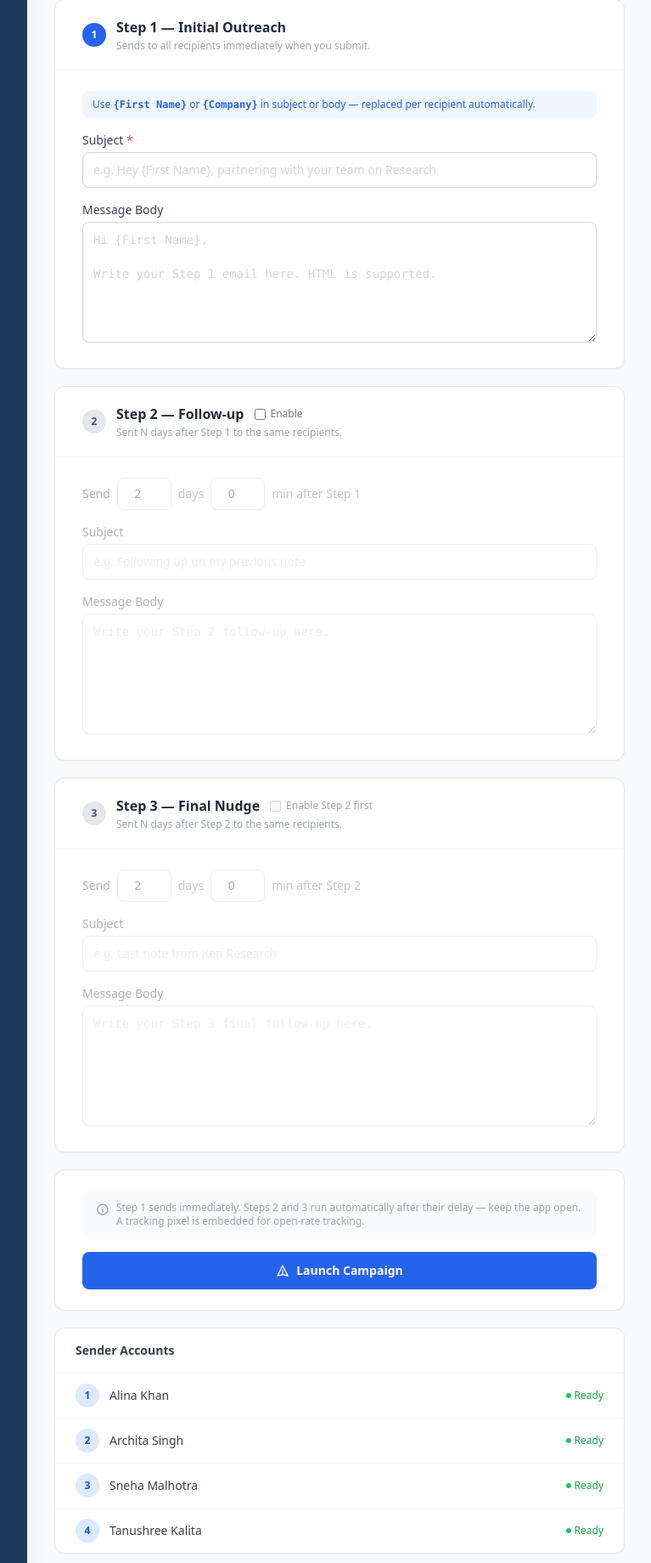
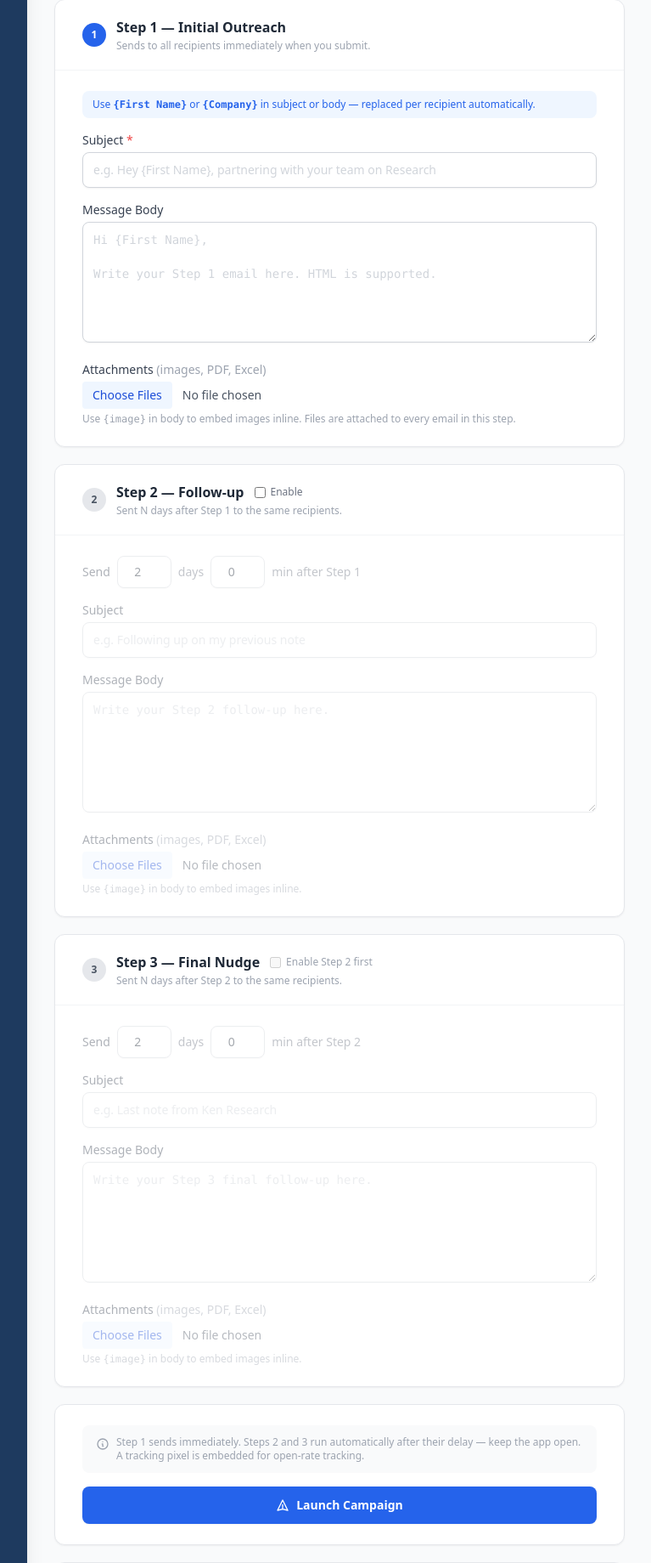
Before and after one commit to vanshmeenaken/ABM-Email-Campaign-Automation, a Flask app: page /send in a window 1280 px wide. Shown: the part 583-2422 px from the top of the page at 85% size, without its empty margins (208-975 px from the left). Run offline with Flask 3, Linux system fonts and the light colour scheme; some libraries are stand-ins or nearby versions.

Commit message:
Add file attachment feature for campaign emails
- New attachments table in Supabase (campaign_id, step, filename, content_type, content_b64)
- save_attachment() / get_attachments() helpers for DB access
- apply_attachments(): replaces {image} markers with inline CID images, {file} with filename refs; builds Graph API attachment list
- bulk_send_worker() loads step attachments once and applies per recipient
- send_email() in send_email.py accepts attachments= param and passes to Graph API with fileAttachment type
- send.html: file pickers on all 3 steps (images, PDF, Excel, Word, CSV); enctype multipart/form-data
- send_submit() reads uploaded files, base64-encodes, saves to attachments table before starting worker thread

Co-Authored-By: Claude Sonnet 4.6 <noreply@anthropic.com>

```diff
--- a/app.py
+++ b/app.py
@@ -154,6 +154,81 @@ def plain_to_html(text):
 
 
 # ---------------------------------------------------------------------------
+# Attachment helpers
+# ---------------------------------------------------------------------------
+
+def save_attachment(campaign_id, step, filename, content_type, content_b64):
+    execute_db(
+        """INSERT INTO attachments (campaign_id, step, filename, content_type, content_b64)
+           VALUES (%s, %s, %s, %s, %s)""",
+        (campaign_id, step, filename, content_type, content_b64),
+    )
+
+
+def get_attachments(campaign_id, step):
+    return [dict(r) for r in query_db(
+        "SELECT filename, content_type, content_b64 FROM attachments WHERE campaign_id = %s AND step = %s ORDER BY id",
+        (campaign_id, step),
+    )]
+
+
+def apply_attachments(body, attachments):
+    """Replace {image}/{file} markers in body and build Graph API attachment list.
+    Multiple markers supported — each replaced by successive file in order.
+    Unmatched files appended at end or attached silently.
+    """
+    graph_attachments = []
+    image_files = [a for a in attachments if a["content_type"].startswith("image/")]
+    other_files = [a for a in attachments if not a["content_type"].startswith("image/")]
+
+    img_markers = ["{image}", "[image]", "{Image}", "[Image]"]
+    file_markers = ["{file}", "[file]", "{File}", "[File]", "{attachment}", "[attachment]"]
+
+    # Replace image markers
+    for idx, att in enumerate(image_files):
+        cid = f"img{idx}"
+        img_tag = (f'<img src="cid:{cid}" style="max-width:100%;height:auto;display:block;" '
+                   f'alt="{att["filename"]}" />')
+        replaced = False
+        for m in img_markers:
+            if m in body:
+                body = body.replace(m, img_tag, 1)
+                replaced = True
+                break
+        if not replaced:
+            body = body + f"<br>{img_tag}"
+        graph_attachments.append({
+            "@odata.type": "#microsoft.graph.fileAttachment",
+            "name": att["filename"],
+            "contentType": att["content_type"],
+            "contentBytes": att["content_b64"],
+            "contentId": cid,
+            "isInline": True,
+        })
+
+    # Replace file markers (PDF, Excel, etc.)
+    for att in other_files:
+        file_ref = f'<p style="margin:8px 0;">&#128206; <em>{att["filename"]}</em></p>'
+        replaced = False
+        for m in file_markers:
+            if m in body:
+                body = body.replace(m, file_ref, 1)
+                replaced = True
+                break
+        if not replaced:
+            body = body + file_ref
+        graph_attachments.append({
+            "@odata.type": "#microsoft.graph.fileAttachment",
+            "name": att["filename"],
+            "contentType": att["content_type"],
+            "contentBytes": att["content_b64"],
+            "isInline": False,
+        })
+
+    return body, graph_attachments
+
+
+# ---------------------------------------------------------------------------
 # Email validation
 # ---------------------------------------------------------------------------
 
@@ -280,6 +355,9 @@ def bulk_send_worker(campaign_id, account_num, recipients, sequences, tracker_ur
             print(f"[{campaign_id}] Step {step_num}: sending to {len(need_step)} recipients "
                   f"(skipping {len(recipients) - len(need_step)} already sent/replied)...")
 
+            # Load attachments for this step once (shared across all recipients)
+            step_attachments = get_attachments(campaign_id, step_num)
+
             sends_attempted = 0
             for i, rec in enumerate(need_step):
                 email = rec["email"]
@@ -314,6 +392,12 @@ def bulk_send_worker(campaign_id, account_num, recipients, sequences, tracker_ur
                     p_subject = personalize(subject, first_name, company)
                     p_body = plain_to_html(personalize(body, first_name, company))
 
+                    # Apply attachments — replace markers in body, build graph list
+                    if step_attachments:
+                        p_body, graph_atts = apply_attachments(p_body, step_attachments)
+                    else:
+                        graph_atts = []
+
                     result = send_email(
                         account_num=account_num,
                         recipient_email=email,
@@ -322,6 +406,7 @@ def bulk_send_worker(campaign_id, account_num, recipients, sequences, tracker_ur
                         campaign_id=campaign_id,
                         step=step_num,
                         tracker_url=tracker_url,
+                        attachments=graph_atts if graph_atts else None,
                     )
 
                     try:
@@ -466,6 +551,17 @@ def init_db():
                 campaign_id TEXT PRIMARY KEY,
                 brief JSONB NOT NULL DEFAULT '{}',
                 progress JSONB NOT NULL DEFAULT '{}',
+                created_at TIMESTAMPTZ DEFAULT NOW()
+            )
+        """)
+        c.execute("""
+            CREATE TABLE IF NOT EXISTS attachments (
+                id SERIAL PRIMARY KEY,
+                campaign_id TEXT,
+                step INTEGER,
+                filename TEXT,
+                content_type TEXT,
+                content_b64 TEXT,
                 created_at TIMESTAMPTZ DEFAULT NOW()
             )
         """)
@@ -816,6 +912,22 @@ def send_submit():
 
     if not campaign_id:
         campaign_id = f"camp_{datetime.now().strftime('%Y%m%d_%H%M%S')}"
+
+    # Save uploaded attachments per step
+    for step_num in [1, 2, 3]:
+        files = request.files.getlist(f"attachments_{step_num}")
+        for f in files:
+            if f and f.filename:
+                import base64
+                raw = f.read()
+                if not raw:
+                    continue
+                b64 = base64.b64encode(raw).decode("utf-8")
+                ctype = f.content_type or "application/octet-stream"
+                try:
+                    save_attachment(campaign_id, step_num, f.filename, ctype, b64)
+                except Exception as e:
+                    print(f"[ATTACH] Warning: could not save {f.filename}: {e}")
 
     n_steps = len(sequences)
     campaign_label = sequences[0]["subject"]
--- a/send_email.py
+++ b/send_email.py
@@ -67,8 +67,11 @@ def get_access_token(client_id, client_secret):
         print(f"[ERROR] Error getting token: {str(e)}")
         return None
 
-def send_email(account_num, recipient_email, subject="Test Email", body="This is a test email", in_reply_to=None, campaign_id=None, step=1, tracker_url="http://localhost:5000"):
-    """Send email from specified satellite account with optional threading and tracking"""
+def send_email(account_num, recipient_email, subject="Test Email", body="This is a test email", in_reply_to=None, campaign_id=None, step=1, tracker_url="http://localhost:5000", attachments=None):
+    """Send email from specified satellite account with optional threading, tracking, and attachments.
+
+    attachments: list of dicts with keys name, contentType, contentBytes (base64 str), isInline, contentId (optional)
+    """
 
     if account_num not in ACCOUNTS:
         print(f"[ERROR] Invalid account number. Use 1, 2, 3, or 4")
@@ -93,24 +96,34 @@ def send_email(account_num, recipient_email, subject="Test Email", body="This is
         tracking_pixel = f'<img src="{tracker_url}/track/pixel?campaign_id={campaign_id}&recipient={recipient_email}&step={step}" width="1" height="1" alt="" style="display:none;" />'
         email_body = f"{body}\n{tracking_pixel}"
 
-    # Build email body
-    email_data = {
-        "message": {
-            "subject": subject,
-            "body": {
-                "contentType": "HTML",
-                "content": email_body
-            },
-            "toRecipients": [
-                {
-                    "emailAddress": {
-                        "address": recipient_email
-                    }
-                }
-            ]
+    # Build email message
+    message = {
+        "subject": subject,
+        "body": {
+            "contentType": "HTML",
+            "content": email_body,
         },
-        "saveToSentItems": True
+        "toRecipients": [
+            {"emailAddress": {"address": recipient_email}}
+        ],
     }
+
+    # Add attachments
+    if attachments:
+        message["attachments"] = []
+        for att in attachments:
+            graph_att = {
+                "@odata.type": "#microsoft.graph.fileAttachment",
+                "name": att["name"],
+                "contentType": att["contentType"],
+                "contentBytes": att["contentBytes"],
+            }
+            if att.get("isInline"):
+                graph_att["isInline"] = True
+                graph_att["contentId"] = att.get("contentId", att["name"])
+            message["attachments"].append(graph_att)
+
+    email_data = {"message": message, "saveToSentItems": True}
 
     # Add threading if replying to previous email
     if in_reply_to:
@@ -131,7 +144,6 @@ def send_email(account_num, recipient_email, subject="Test Email", body="This is
 
         if response.status_code == 202:
             print(f"[OK] Email sent successfully!")
-            # Try to get message ID from response headers or return success indicator
             return True
         else:
             print(f"[FAILED] Failed to send. Status: {response.status_code}")
--- a/templates/send.html
+++ b/templates/send.html
@@ -7,7 +7,7 @@
 
 <div class="max-w-2xl">
 
-  <form method="POST" action="{{ url_for('send_submit') }}" class="space-y-5">
+  <form method="POST" action="{{ url_for('send_submit') }}" class="space-y-5" enctype="multipart/form-data">
 
     <!-- ── Campaign Setup ── -->
     <div class="bg-white rounded-xl border border-gray-200 shadow-sm">
@@ -92,6 +92,14 @@
                            placeholder-gray-300 focus:outline-none focus:ring-2 focus:ring-blue-500
                            focus:border-transparent shadow-sm resize-y font-mono"></textarea>
         </div>
+        <div>
+          <label class="block text-sm font-medium text-gray-700 mb-1">Attachments <span class="text-gray-400 font-normal">(images, PDF, Excel)</span></label>
+          <input type="file" name="attachments_1" multiple accept="image/*,.pdf,.xlsx,.xls,.csv,.docx,.pptx"
+                 class="block w-full text-sm text-gray-600 file:mr-3 file:py-1.5 file:px-3
+                        file:rounded file:border-0 file:text-sm file:font-medium
+                        file:bg-blue-50 file:text-blue-700 hover:file:bg-blue-100" />
+          <p class="text-xs text-gray-400 mt-1">Use <span class="font-mono">{image}</span> in body to embed images inline. Files are attached to every email in this step.</p>
+        </div>
       </div>
     </div>
 
@@ -139,6 +147,14 @@
                            placeholder-gray-300 focus:outline-none focus:ring-2 focus:ring-blue-500
                            focus:border-transparent shadow-sm resize-y font-mono"></textarea>
         </div>
+        <div>
+          <label class="block text-sm font-medium text-gray-700 mb-1">Attachments <span class="text-gray-400 font-normal">(images, PDF, Excel)</span></label>
+          <input type="file" name="attachments_2" multiple accept="image/*,.pdf,.xlsx,.xls,.csv,.docx,.pptx"
+                 class="block w-full text-sm text-gray-600 file:mr-3 file:py-1.5 file:px-3
+                        file:rounded file:border-0 file:text-sm file:font-medium
+                        file:bg-blue-50 file:text-blue-700 hover:file:bg-blue-100" />
+          <p class="text-xs text-gray-400 mt-1">Use <span class="font-mono">{image}</span> in body to embed images inline.</p>
+        </div>
       </div>
     </div>
 
@@ -185,6 +201,14 @@
                     class="w-full rounded-lg border border-gray-300 px-3 py-2.5 text-sm text-gray-800
                            placeholder-gray-300 focus:outline-none focus:ring-2 focus:ring-blue-500
                            focus:border-transparent shadow-sm resize-y font-mono"></textarea>
+        </div>
+        <div>
+          <label class="block text-sm font-medium text-gray-700 mb-1">Attachments <span class="text-gray-400 font-normal">(images, PDF, Excel)</span></label>
+          <input type="file" name="attachments_3" multiple accept="image/*,.pdf,.xlsx,.xls,.csv,.docx,.pptx"
+                 class="block w-full text-sm text-gray-600 file:mr-3 file:py-1.5 file:px-3
+                        file:rounded file:border-0 file:text-sm file:font-medium
+                        file:bg-blue-50 file:text-blue-700 hover:file:bg-blue-100" />
+          <p class="text-xs text-gray-400 mt-1">Use <span class="font-mono">{image}</span> in body to embed images inline.</p>
         </div>
       </div>
     </div>
```
